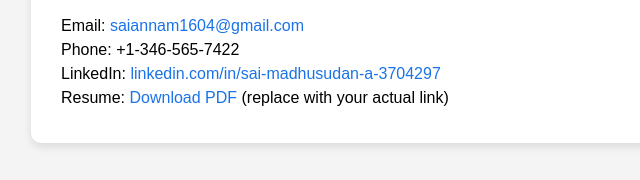
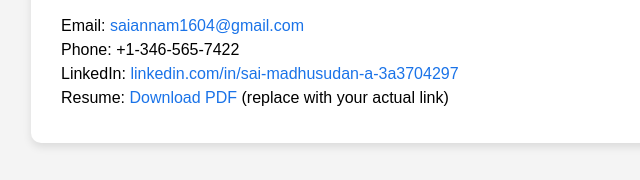
Before and after one commit to saiannam1604/Sai-Annam-Details, a plain HTML site: page index.html in a window 1280 px wide. Shown: the part 1032-1212 px from the top of the page, 129-769 px from the left. Drawn offline with Linux system fonts and the light colour scheme.

Commit message:
Update index.html

```diff
--- a/index.html
+++ b/index.html
@@ -80,7 +80,7 @@ Purchasing</li>
     <div class="contact">
       <p>Email: <a href="mailto:saiannam1604@gmail.com">saiannam1604@gmail.com</a></p>
       <p>Phone: +1-346-565-7422</p>
-      <p>LinkedIn: <a href="https://www.linkedin.com/in/sai-madhusudan-a-3a3704297" target="_blank">linkedin.com/in/sai-madhusudan-a-3704297</a></p>
+      <p>LinkedIn: <a href="https://www.linkedin.com/in/sai-madhusudan-a-3a3704297" target="_blank">linkedin.com/in/sai-madhusudan-a-3a3704297</a></p>
       <p>Resume: <a href="https://yourdomain.com/resume.pdf" target="_blank">Download PDF</a> (replace with your actual link)</p>
     </div>
   </div>
```
